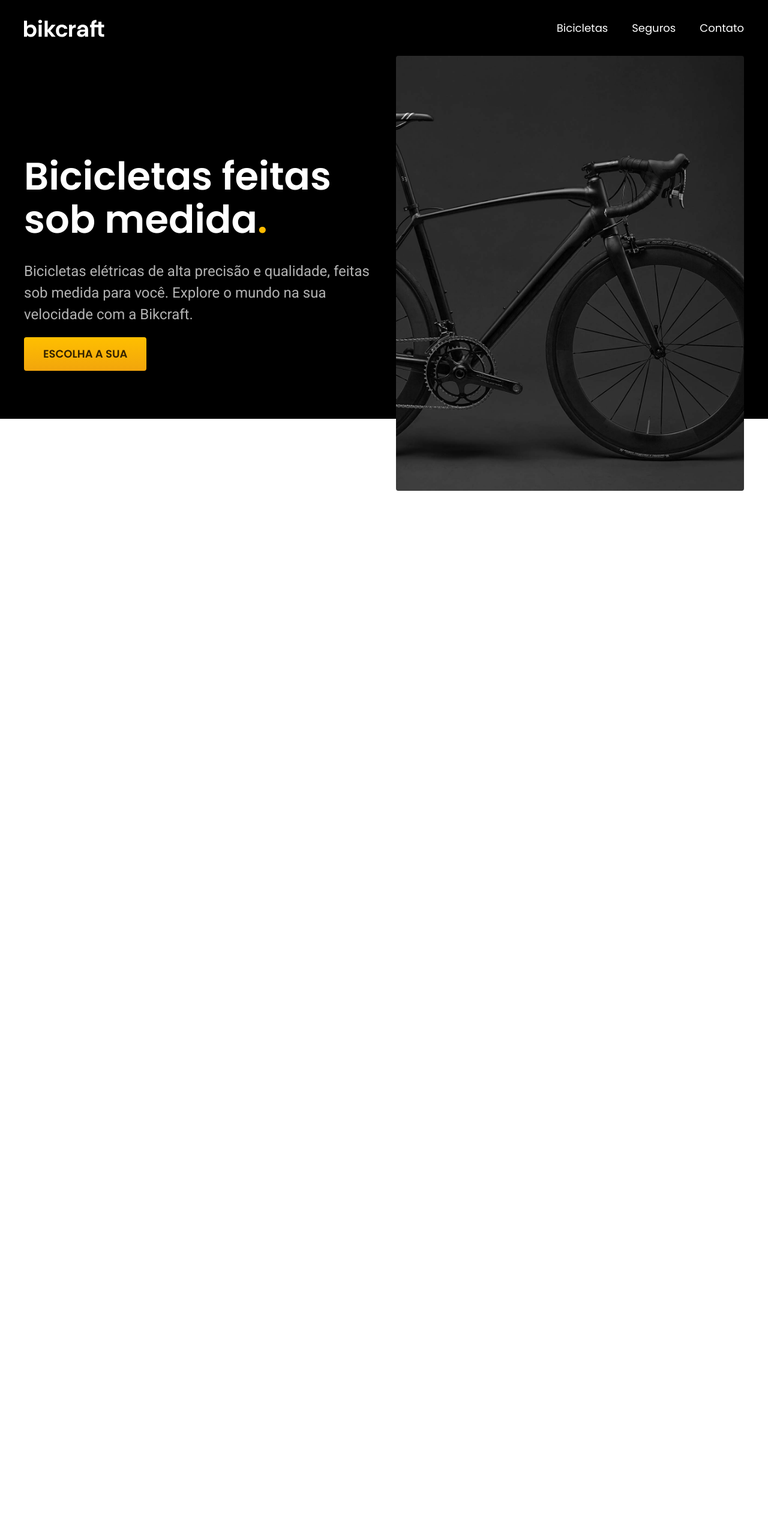
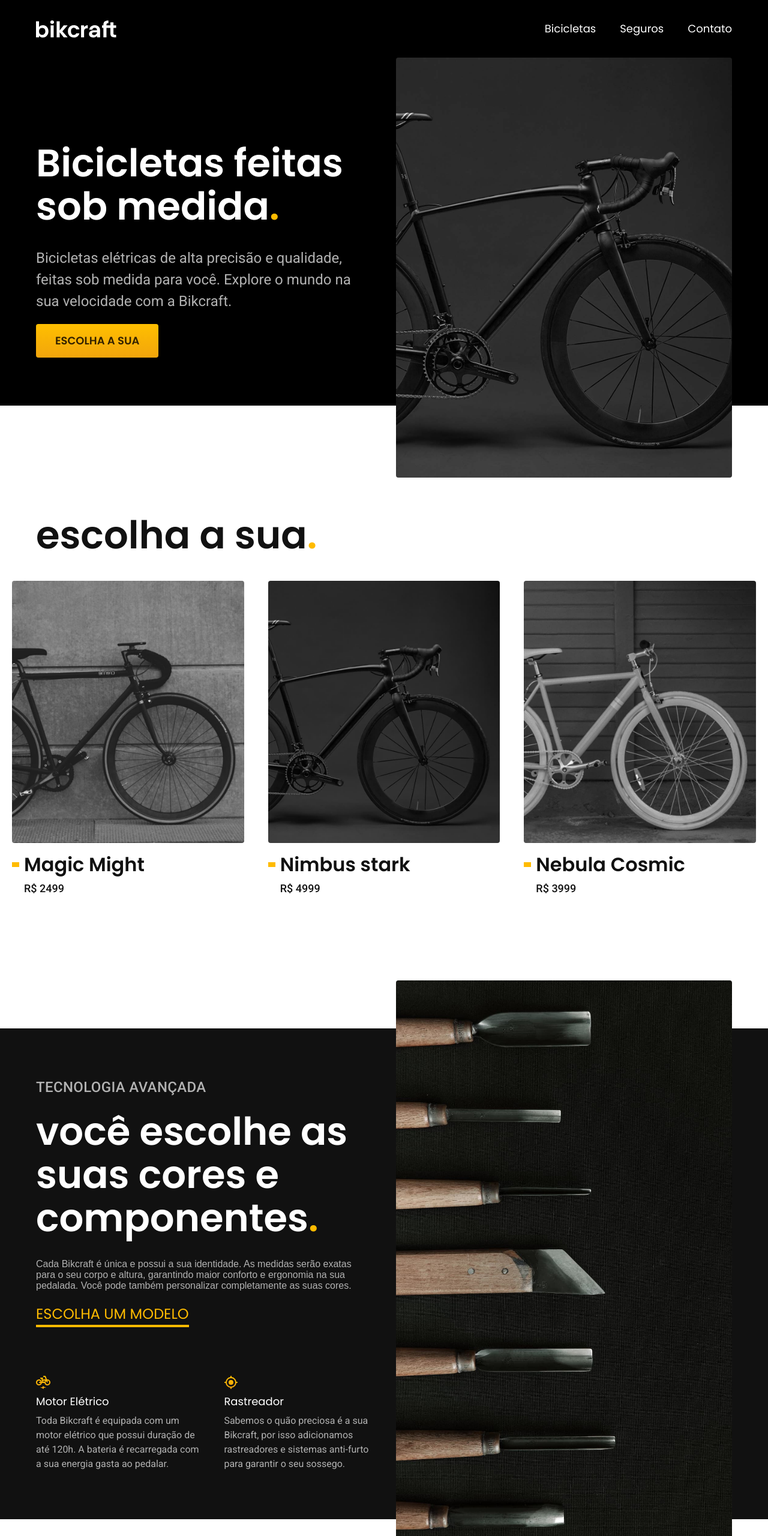
Before and after one commit to marioleitedesigner/bikcraft, a plain HTML site: page index.html in a window 1280 px wide. Shown: the top 2560 px of the page at 60% size. Before the commit the page ends 1418 px from the top, so only its background shows below. Drawn offline with Linux system fonts and the light colour scheme.

Commit message:
commit inicial

```diff
--- /dev/null
+++ b/css/bicicletas/bicicletas-lista.css
@@ -0,0 +1,65 @@
+.bicicletas-lista {
+  padding-top: 60px;
+  padding-bottom: 120px;
+}
+
+.bicicletas-lista h2 {
+  margin-bottom: 40px;
+}
+
+.bicicletas-lista ul {
+  display: flex;
+  gap: 40px;
+  padding: 0 20px 20px 20px;
+  max-width: 1400px;
+  margin-left: auto;
+  margin-right: auto;
+  overflow-x: auto;
+}
+
+.bicicletas-lista li {
+  flex: 1;
+  min-width: 280px;
+}
+
+.bicicletas-lista a {
+  display: block;
+}
+
+.bicicletas-lista img {
+  margin-bottom: 16px;
+}
+.bicicletas-lista h3 {
+  margin-bottom: 8px;
+  display: flex;
+  align-items: center;
+}
+
+.bicicletas-lista h3::before {
+  content: "";
+  display: inline-block;
+  height: 8px;
+  width: 12px;
+  margin-right: 8px;
+  background-color: var(--cor-p1);
+  transition: width 0.2s ease-in-out;
+}
+
+.bicicletas-lista a:hover h3::before {
+  width: 24px;
+}
+
+.bicicletas-lista li span {
+  padding-left: 20px;
+}
+
+@media (max-width: 800px) {
+  .bicicletas-lista {
+    padding-top: 60px;
+    padding-bottom: 60px;
+  }
+
+  .bicicletas-lista ul {
+    gap: 20px;
+  }
+}
--- a/css/global/global.css
+++ b/css/global/global.css
@@ -7,6 +7,9 @@ body {
 }
 
 h1,
+h2,
+h3,
+h4,
 ul,
 p {
   margin: 0;
@@ -27,3 +30,7 @@ img {
   max-width: 100%;
   display: block;
 }
+
+img[src$=".jpg"] {
+  border-radius: 4px;
+}
--- a/css/global/header.css
+++ b/css/global/header.css
@@ -8,10 +8,7 @@
   flex-wrap: wrap;
   gap: 20px;
   align-items: center;
-  max-width: 1200px;
-  width: 95%;
-  margin: 0 auto;
-  height: 93px;
+  padding: 20px 0;
 }
 
 .header .header-menu {
@@ -23,10 +20,7 @@
 .header-menu a {
   padding: 16px 0;
   display: inline-block;
-  font-size: 18px;
   position: relative;
-  font-family: "Poppins";
-  font-weight: 400;
 }
 
 .header-menu a:after {
--- a/css/home/intro.css
+++ b/css/home/intro.css
@@ -6,13 +6,11 @@
 .introducao {
   display: grid;
   grid-template-columns: 1fr 1fr;
-  gap: 40px;
-  max-width: 1200px;
-  width: 95%;
-  margin: 0 auto;
+  gap: 0px 40px;
 }
 
 .introducao img {
+  width: 100%;
   height: 100%;
   object-fit: cover;
   border-radius: 4px;
@@ -31,15 +29,6 @@
   margin-bottom: 20px;
 }
 
-@media (max-width: 1200px) {
-  .introducao h1 {
-    font-size: 48px;
-  }
-  .introducao p {
-    font-size: 18px;
-  }
-}
-
 @media (max-width: 800px) {
   .introducao-bg {
     background-color: var(--cor-11);
@@ -55,7 +44,6 @@
     padding-bottom: 0;
   }
   .introducao h1 {
-    font-size: 32px;
     margin-bottom: 16px;
   }
 
--- /dev/null
+++ b/css/home/tecnologia.css
@@ -0,0 +1,83 @@
+.tecnologia-bg {
+  background-color: var(--cor-11);
+  box-shadow: inset 0 80px var(--cor-0), inset 0 -80px var(--cor-0);
+}
+
+.tecnologia {
+  display: grid;
+  grid-template-columns: 1fr 1fr;
+  gap: 40px;
+}
+
+.tecnologia-imagem img {
+  width: 100%;
+  height: 100%;
+  object-fit: cover;
+  object-position: left;
+}
+
+.tecnologia-conteudo {
+  padding-top: 160px;
+  padding-bottom: 160px;
+}
+
+.tecnologia-conteudo > span {
+  display: block;
+  margin-bottom: 20px;
+}
+
+.tecnologia-conteudo h2 {
+  margin-bottom: 32px;
+}
+
+.tecnologia-conteudo > p {
+  margin-bottom: 20px;
+}
+
+.tecnologia a {
+  margin-bottom: 80px;
+}
+
+.tecnologia-vantagens {
+  display: flex;
+  gap: 40px;
+}
+
+.tecnologia-vantagens h3 {
+  margin-bottom: 8px;
+  width: max-content;
+}
+
+.tecnologia-vantagens img {
+  width: 24px;
+  margin-bottom: 8px;
+}
+
+@media (max-width: 800px) {
+  .tecnologia-bg {
+    box-shadow: initial;
+  }
+
+  .tecnologia {
+    grid-template-columns: 1fr;
+  }
+
+  .tecnologia-conteudo {
+    padding-top: 60px;
+    padding-bottom: 60px;
+  }
+
+  .tecnologia-imagem img {
+    display: none;
+  }
+
+  .tecnologia a {
+    margin-bottom: 60px;
+  }
+}
+
+@media (max-width: 600px) {
+  .tecnologia-vantagens {
+    flex-direction: column;
+  }
+}
--- a/css/style.css
+++ b/css/style.css
@@ -4,8 +4,12 @@
 
 @import "global/header.css";
 
-/* Componentes */
+/* Utilidades */
 @import "./utilidades/componentes.css";
 
 /* Home */
 @import "home/intro.css";
+@import "home/tecnologia.css";
+
+/* Bicicletas */
+@import "bicicletas/bicicletas-lista.css";
--- a/css/utilidades/componentes.css
+++ b/css/utilidades/componentes.css
@@ -1,3 +1,12 @@
+.container {
+  box-sizing: border-box;
+  max-width: 1200px;
+  padding-left: 20px;
+  padding-right: 20px;
+  margin-left: auto;
+  margin-right: auto;
+}
+
 .botao {
   display: inline-block;
   padding: 16px 32px;
@@ -6,10 +15,7 @@
   box-shadow: 0 1px 2px rgba(0, 0, 0, 0.1);
   text-transform: uppercase;
   color: var(--cor-p5);
-  font-size: 18px;
-  line-height: 1.33;
-  font-family: "Poppins";
-  font-weight: 600;
+  font: 600 1.125rem/1.35 "Poppins", sans-serif;
 }
 
 .botao:hover {
@@ -19,6 +25,25 @@
 @media (max-width: 600px) {
   .botao {
     padding: 12px 16px;
-    font-size: 16px;
+    font-size: 1rem;
   }
 }
+
+.link {
+  display: inline-block;
+  color: var(--cor-p1);
+  font: 500 1.5rem/1.5 "Poppins", sans-serif;
+  text-transform: uppercase;
+}
+
+.link::after {
+  content: "";
+  display: block;
+  width: 100%;
+  height: 4px;
+  background-color: currentColor;
+}
+
+.link:hover {
+  color: var(--cor-0);
+}
--- a/css/utilidades/tipografia.css
+++ b/css/utilidades/tipografia.css
@@ -1,13 +1,76 @@
-.texto-grande {
-  font-size: 64px;
-  line-height: 1.125;
-  font-family: "Poppins";
+.font-1-xs {
+  font: 400 0.75rem/1.35 "Poppins", sans-serif;
+}
+
+.font-2-xs {
+  font: 400 0.875rem/1.43 "Roboto", sans-serif;
+}
+
+.font-1-s {
+  font: 400 1rem/1.5 "Poppins", sans-serif;
+}
+
+.font-2-s {
+  font: 400 1rem/1.5 "Roboto", sans-serif;
+}
+
+.font-1-m,
+.font-1-m-b {
+  font: 400 1.125rem/1.35 "Poppins", sans-serif;
+}
+
+.font-1-m-b {
   font-weight: 600;
 }
 
-.texto-medio {
-  font-size: 24px;
-  line-height: 1.5;
-  font-family: "roboto";
-  font-weight: 400;
+.font-2-m {
+  font: 500 1.125rem/1.35 "Roboto", sans-serif;
 }
+
+.font-1-l {
+  font: 400 1.5rem/1.5 "Poppins", sans-serif;
+}
+
+.font-2-l,
+.font-2-l-b {
+  font: 400 1.5rem/1.5 "Roboto", sans-serif;
+}
+
+.font-2-l-b {
+  font-weight: 500;
+  letter-spacing: 0.015em;
+  text-transform: uppercase;
+}
+
+.font-1-xl {
+  font: 600 2rem/1.25 "Poppins", sans-serif;
+}
+
+.font-2-xl {
+  font: 500 2rem/1.25 "Roboto", sans-serif;
+}
+
+.font-1-xxl {
+  font: 600 4rem/1.125 "Poppins", sans-serif;
+}
+
+@media (max-width: 1200px) {
+  .font-1-xxl {
+    font-size: 3rem;
+  }
+  .font-2-l,
+  .font-1-l-b {
+    font-size: 1.125rem;
+  }
+}
+
+@media (max-width: 800px) {
+  .font-1-xxl {
+    font-size: 2rem;
+  }
+
+  .font-1-xl,
+  .font-2-xl {
+    font-size: 1.5rem;
+  }
+}
--- a/index.html
+++ b/index.html
@@ -13,11 +13,13 @@
 </head>
 
 <body>
+
+  <!-- Início Header  -->
   <header class="header-bg">
-    <div class="header">
+    <div class="header container">
       <a href="./"><img src="./img/bikcraft.svg" alt="Bikcraft"></a>
       <nav aria-label="primaria">
-        <ul class="header-menu cor-0">
+        <ul class="header-menu font-1-m cor-0">
           <li><a href="./bicicletas.html">Bicicletas</a></li>
           <li><a href="./seguros.html">Seguros</a></li>
           <li><a href="./contato.html">Contato</a></li>
@@ -25,11 +27,14 @@
       </nav>
     </div>
   </header>
+  <!-- Fim Header  -->
+
+  <!-- Início Introdução -->
   <main class="introducao-bg">
-    <div class="introducao">
+    <div class="introducao container">
       <div class="introducao-conteudo">
-        <h1 class="texto-grande cor-0">Bicicletas feitas sob medida<span class="cor-p1">.</span></h1>
-        <p class="texto-medio cor-5">Bicicletas elétricas de alta precisão e qualidade, feitas sob medida para você. Explore o mundo na sua velocidade com a Bikcraft.</p>
+        <h1 class="font-1-xxl cor-0">Bicicletas feitas sob medida<span class="cor-p1">.</span></h1>
+        <p class="font-2-l cor-5">Bicicletas elétricas de alta precisão e qualidade, feitas sob medida para você. Explore o mundo na sua velocidade com a Bikcraft.</p>
         <a class="botao" href="./bicicletas.html">Escolha a sua</a>
       </div>
       <div>
@@ -37,6 +42,64 @@
       </div>
     </div>
   </main>
+  <!-- Fim Introdução -->
+
+  <!-- Inicio - Bicicletas lista -->
+  <article class="bicicletas-lista">
+    <h2 class="container font-1-xxl">escolha a sua<span class="cor-p1">.</span></h2>
+    <ul>
+      <li>
+        <a href="./bicicletas/magic.html">
+          <img src="./img/bicicletas/magic-home.jpg" alt="Bicicleta preta">
+          <h3 class="font-1-xl">Magic Might</h3>
+          <span class="font-2-m">R$ 2499</span>
+        </a>
+      </li>
+      <li>
+        <a href="./bicicletas/nimbus.html">
+          <img src="./img/bicicletas/nimbus-home.jpg" alt="Bicicleta preta">
+          <h3 class="font-1-xl">Nimbus stark</h3>
+          <span class="font-2-m">R$ 4999</span>
+        </a>
+      </li>
+      <li>
+        <a href="./bicicletas/nebula.html">
+          <img src="./img/bicicletas/nebula-home.jpg" alt="Bicicleta preta">
+          <h3 class="font-1-xl">Nebula Cosmic</h3>
+          <span class="font-2-m">R$ 3999</span>
+        </a>
+      </li>
+    </ul>
+  </article>
+  <!-- Fim - Bicicletas lista -->
+
+  <!--Início  Tecnologia -->
+  <article class="tecnologia-bg">
+    <div class="tecnologia container">
+      <div class="tecnologia-conteudo">
+        <span class="font-2-l-b cor-5">Tecnologia Avançada</span>
+        <h2 class="font-1-xxl cor-0">você escolhe as suas cores e componentes<span class="cor-p1">.</span></h2>
+        <p class="font-2-1 cor-5">Cada Bikcraft é única e possui a sua identidade. As medidas serão exatas para o seu corpo e altura, garantindo maior conforto e ergonomia na sua pedalada. Você pode também personalizar completamente as suas cores.</p>
+        <a class="link" href="./bicletas.html">Escolha um modelo</a>
+        <div class="tecnologia-vantagens">
+          <div>
+            <img src="./img/icones/eletrica.svg" alt="">
+            <h3 class="font-1-m cor-0">Motor Elétrico</h3>
+            <p class="font-2-s cor-5">Toda Bikcraft é equipada com um motor elétrico que possui duração de até 120h. A bateria é recarregada com a sua energia gasta ao pedalar.</p>
+          </div>
+          <div>
+            <img src="./img/icones/rastreador.svg" alt="">
+            <h3 class="font-1-m cor-0">Rastreador</h3>
+            <p class="font-2-s cor-5">Sabemos o quão preciosa é a sua Bikcraft, por isso adicionamos rastreadores e sistemas anti-furto para garantir o seu sossego.</p>
+          </div>
+        </div>
+      </div>
+      <div class="tecnologia-imagem">
+        <img src="./img/fotos/tecnologia.jpg" alt="">
+      </div>
+    </div>
+  </article>
+  <!--Início  Tecnologia -->
 </body>
 
 </html>
```
